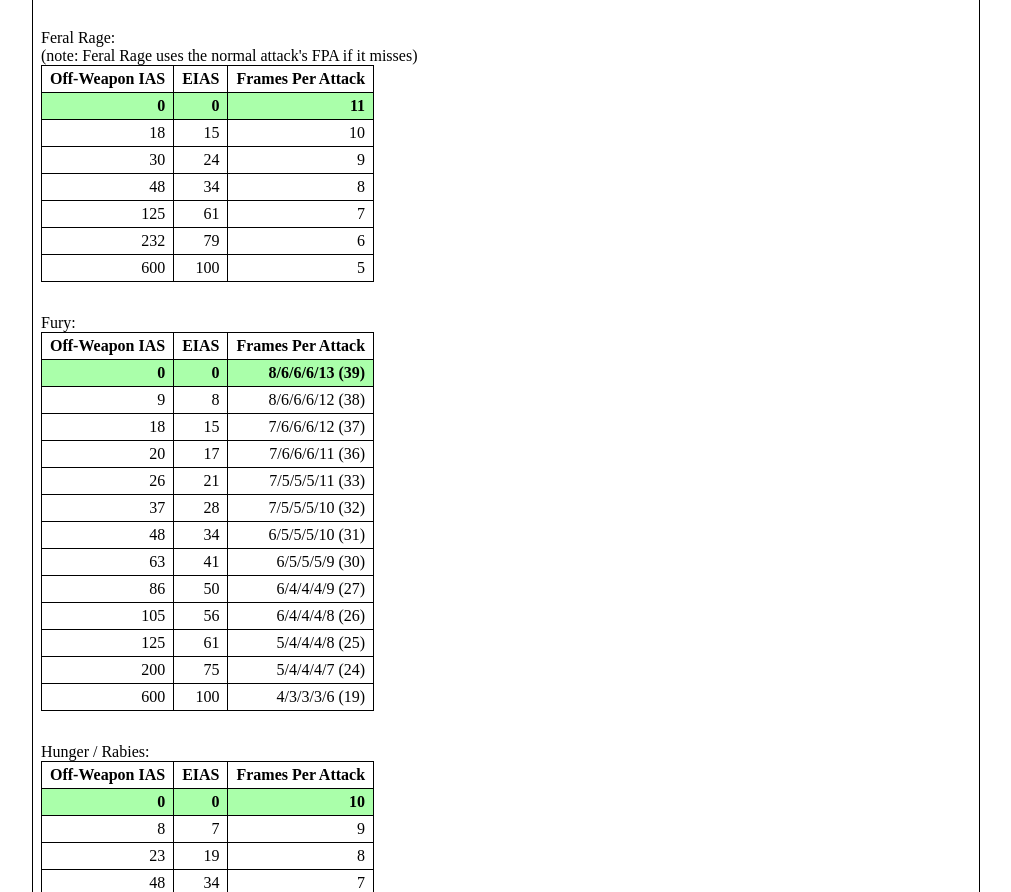
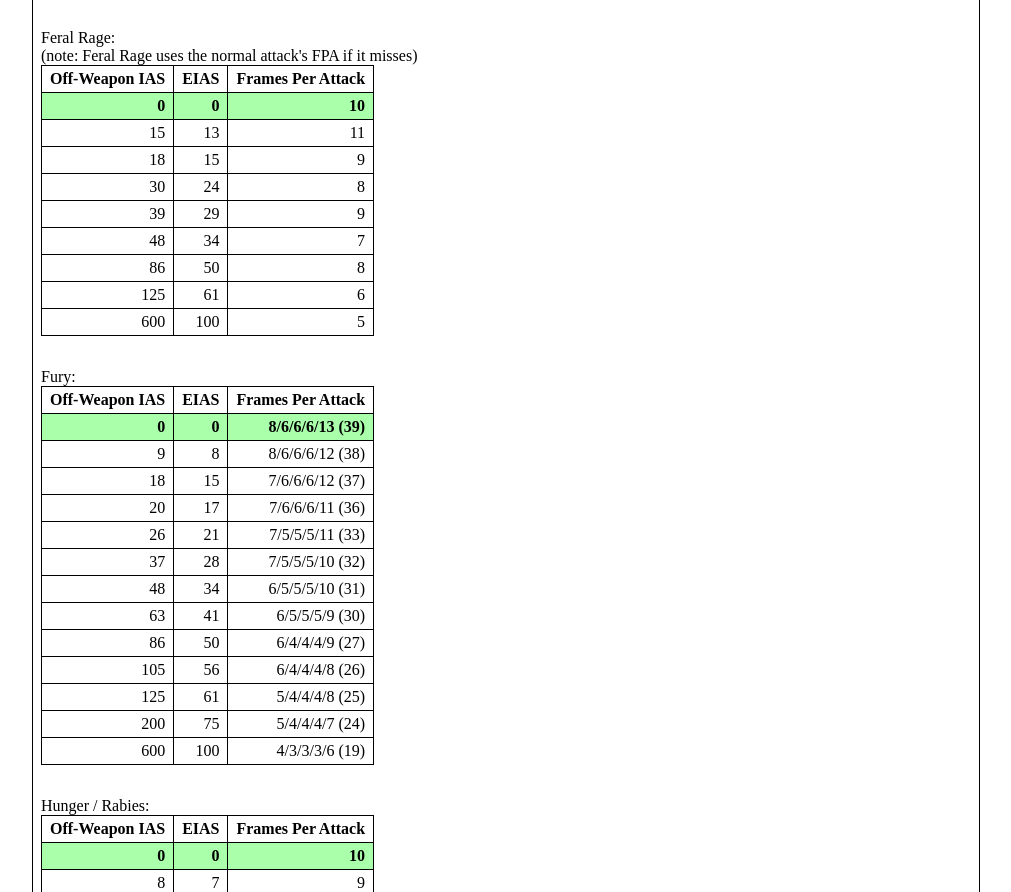
Before and after one commit to ChthonVII/d2r_24ptr2_wereform_calculator, a plain HTML site: page index.html in a window 1280 px wide. Shown: the part 1027-1919 px from the top of the page, without its empty margins (134-1145 px from the left). Drawn offline with Linux system fonts and the light colour scheme.

Commit message:
fix bug with action frame tripping 1 tick too early

```diff
--- a/index.html
+++ b/index.html
@@ -3261,7 +3261,7 @@
 
                 var counter = startframe * 256;
                 var actionframecheckcounter = 0;
-                var actionframeflag = false;
+                var actionframeflag = 0;
                 var ticks = 0;
                 var maxcounter = framesperdirection * 256;
                 var increment = TruncateToInt((animationspeed * cappedeias)/100);
@@ -3282,25 +3282,23 @@
 
                     // advance actionframecheckcounter to the current frame and see if we hit an action frame
                     while (true){
-                        actionframecheckcounter++;
                         for (var i=0; i<actionframes.length; i++){
                             if (actionframecheckcounter < actionframes[i]){
                                 break;
                             }
                             if (actionframecheckcounter == actionframes[i]){
-                                actionframeflag = true;
+                                actionframeflag = actionframes[i];
                                 break;
                             }
                         }
                         if (actionframecheckcounter >= currentframe){
                             break;
                         }
-
+                        actionframecheckcounter++;
                     }
 
                     // do things if we hit an action frame
-                    if (actionframeflag){
-                        actionframeflag = false;
+                    if (actionframeflag > 0){
 
                         // if this is a multi-hit skill and this is not the last hit, save fpa to output
                         if (    (isrollbackskill && (hitcount > 1)) ||
@@ -3322,6 +3320,9 @@
                             actionframecheckcounter = newstartframe;
                             hitcount--;
                         }
+
+                        actionframeflag = 0;
+
                     }
 
                 }
```
